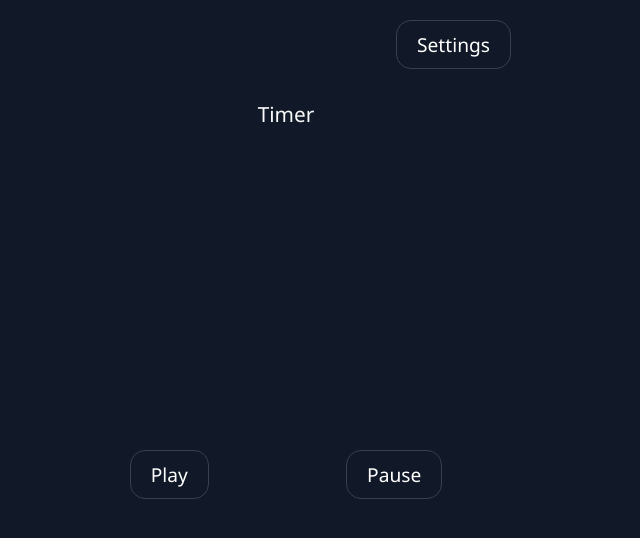
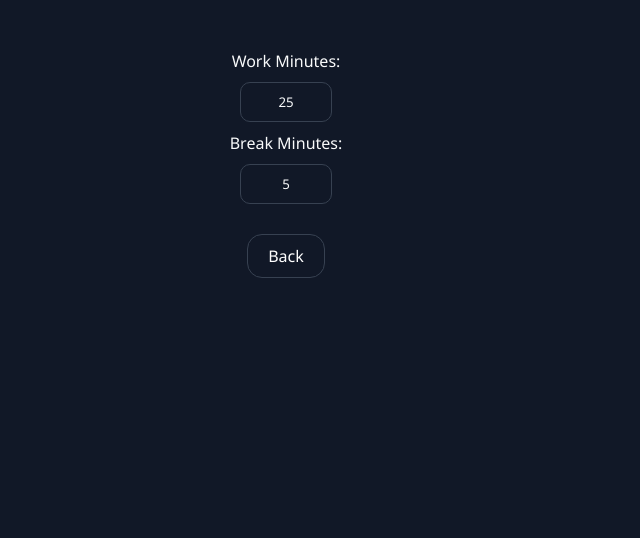
Before and after one commit to JonathanSamael/pomodoro_Jera, a React (Vite) app: page / in a window 1280 px wide. Both pictures are taken after a click on the button "Settings". Shown: the top 538 px of the page, without its empty margins (354-994 px from the left). Built offline with nearby package versions, Linux system fonts and the light colour scheme.

Commit message:
"✨feat: create context to nav, and settings page"

```diff
--- a/src/App.jsx
+++ b/src/App.jsx
@@ -1,12 +1,28 @@
+import { useState } from 'react'
+import { OptionsContext } from './components/Context/OptionsContext'
+import { Options } from './components/Pages/Options'
 import { Timer } from './components/Timer'
 import { GlobalStyled } from './Global.styled'
 
 function App() {
 
+  const [ showOptions, setShowOptions] = useState(false)
+  const [ timeToWork, setTimeToWork ] = useState(25);
+  const [ timeToBreak, setTimeToBreak ] = useState(5);
+
   return (
     <main>
       <GlobalStyled />
-      <Timer />
+      <OptionsContext.Provider value={{
+        showOptions,
+        setShowOptions,
+        workMinutes: timeToWork,
+        breakMinutes: timeToBreak,
+        setTimeToWork,
+        setTimeToBreak,
+      }}>
+      {showOptions ? <Options /> : <Timer />}
+      </OptionsContext.Provider>
     </main>
   )
 }
--- /dev/null
+++ b/src/components/Buttons/BackButton.jsx
@@ -0,0 +1,8 @@
+import React from 'react'
+import { ButtonStyled } from './Button.styled'
+
+export const BackButton = (props) => {
+  return (
+    <ButtonStyled {...props}>Back</ButtonStyled>
+  )
+}
--- /dev/null
+++ b/src/components/Context/OptionsContext.jsx
@@ -0,0 +1,3 @@
+import { createContext } from 'react'
+
+export const OptionsContext = createContext({});
--- a/src/components/Header/index.jsx
+++ b/src/components/Header/index.jsx
@@ -1,11 +1,15 @@
 import React from 'react';
 import { ButtonStyled } from '../Buttons/Button.styled';
 import { HeaderStyled } from './Header.styled';
+import { useContext } from 'react';
+import { OptionsContext } from '../Context/OptionsContext';
 
 export const Header = () => {
+    const timesOption = useContext(OptionsContext);
+
     return (
         <HeaderStyled>
-            <ButtonStyled>Settings</ButtonStyled>
+            <ButtonStyled onClick={() => timesOption.setShowOptions(true)}>Settings</ButtonStyled>
         </HeaderStyled>
     )
 }
--- /dev/null
+++ b/src/components/Pages/Options.jsx
@@ -0,0 +1,21 @@
+import React, { useContext } from 'react';
+import { BackButton } from '../Buttons/BackButton';
+import { OptionsContext } from '../Context/OptionsContext';
+import { OptionsStyle } from './Options.styled';
+
+
+export const Options = () => {
+  const timesOption = useContext(OptionsContext);
+
+  return (
+    <OptionsStyle>
+      <label htmlFor='timeToWork'>Work Minutes: </label>
+      <input id='timeToWork' defaultValue={timesOption.workMinutes} min={1} max={120} onChange={(newValue) => timesOption.setTimeToWork(newValue)}/>
+
+      <label htmlFor='timeToBreak'>Break Minutes: </label>
+      <input id='timeToBreak' defaultValue={timesOption.breakMinutes} min={1} max={40} onChange={newValue => timesOption.setTimeToBreak(newValue)}/>
+
+      <BackButton style={{fontSize: '1rem', marginTop: '20px'}} onClick={() => timesOption.setShowOptions(false)}/>
+    </OptionsStyle>
+  )
+}
--- /dev/null
+++ b/src/components/Pages/Options.styled.jsx
@@ -0,0 +1,16 @@
+import styled from "styled-components";
+
+export const OptionsStyle = styled.div`
+    margin-top: 50px;
+    display: flex;
+    flex-direction: column;
+
+    input {
+        margin: 10px auto;
+        width: 50px;
+        text-align: center;
+        padding: 10px 20px;
+        border: 1px solid #374151;
+        border-radius: 10px;
+    }
+`;
```
